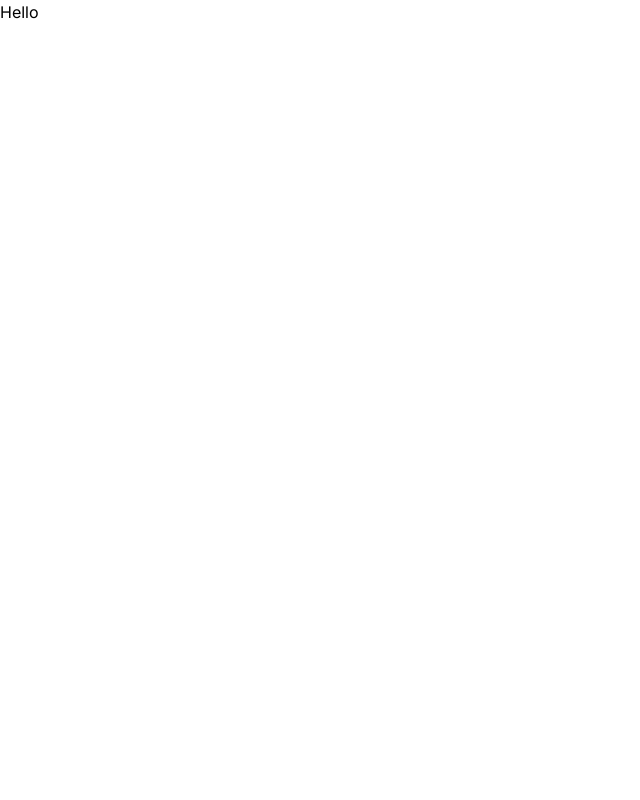
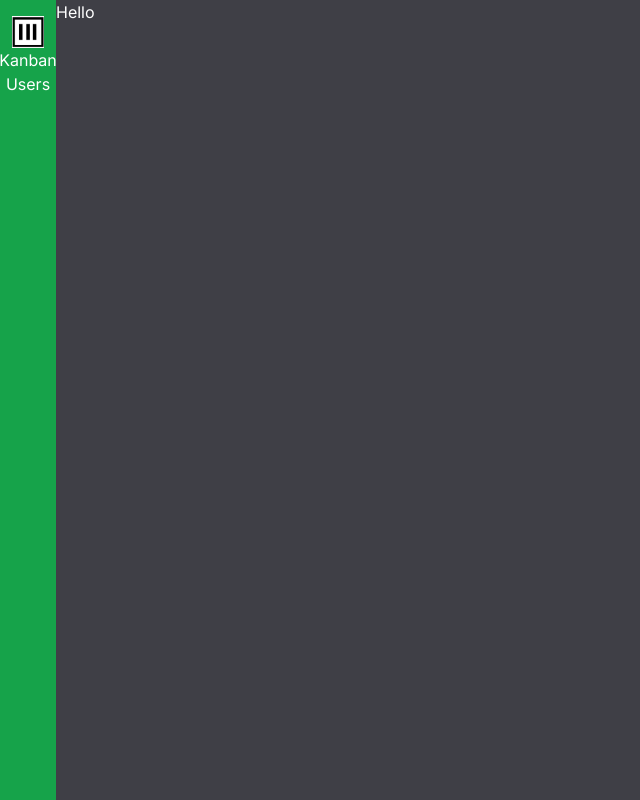
Before and after one commit to Kelvis-fernando/kanban-app, a React (Vite) app: page / in a window 1280 px wide. Shown: the whole page, without its empty margins (0-640 px from the left). Built offline with nearby package versions, Linux system fonts and the light colour scheme.

Commit message:
Created nav component and set the routes for click

```diff
--- a/src/App.tsx
+++ b/src/App.tsx
@@ -2,11 +2,13 @@ import Kanban from "./pages/Kanban";
 import { BrowserRouter, Route, Routes } from "react-router-dom";
 import "./styles/main.css";
 import Users from "./pages/Users";
+import Nav from "./components/Nav";
 
 const App = () => {
   return (
-    <div>
+    <div className="flex bg-zinc-700 h-screen text-white">
       <BrowserRouter>
+        <Nav />
         <div className="flex space-x-auto">
           <Routes>
             <Route path="/" element={<Kanban />}></Route>
--- /dev/null
+++ b/src/components/Nav.tsx
@@ -0,0 +1,19 @@
+import logo from "../assets/logo.png";
+import { useNavigate } from "react-router-dom";
+
+const Nav = () => {
+  const navigate = useNavigate();
+  return (
+    <div className="flex flex-col items-center bg-green-600 w-14">
+      <img src={logo} alt="logo" className=" mt-4 w-8 h-8" />
+      <a className="cursor-pointer" onClick={() => navigate("/")}>
+        Kanban
+      </a>
+      <a className="cursor-pointer" onClick={() => navigate("/users")}>
+        Users
+      </a>
+    </div>
+  );
+};
+
+export default Nav;
--- a/src/components/kanban/Card.tsx
+++ b/src/components/kanban/Card.tsx
@@ -0,0 +1,9 @@
+const Card = () => {
+  return (
+    <div>
+      <h1>Card</h1>
+    </div>
+  );
+};
+
+export default Card;
```
